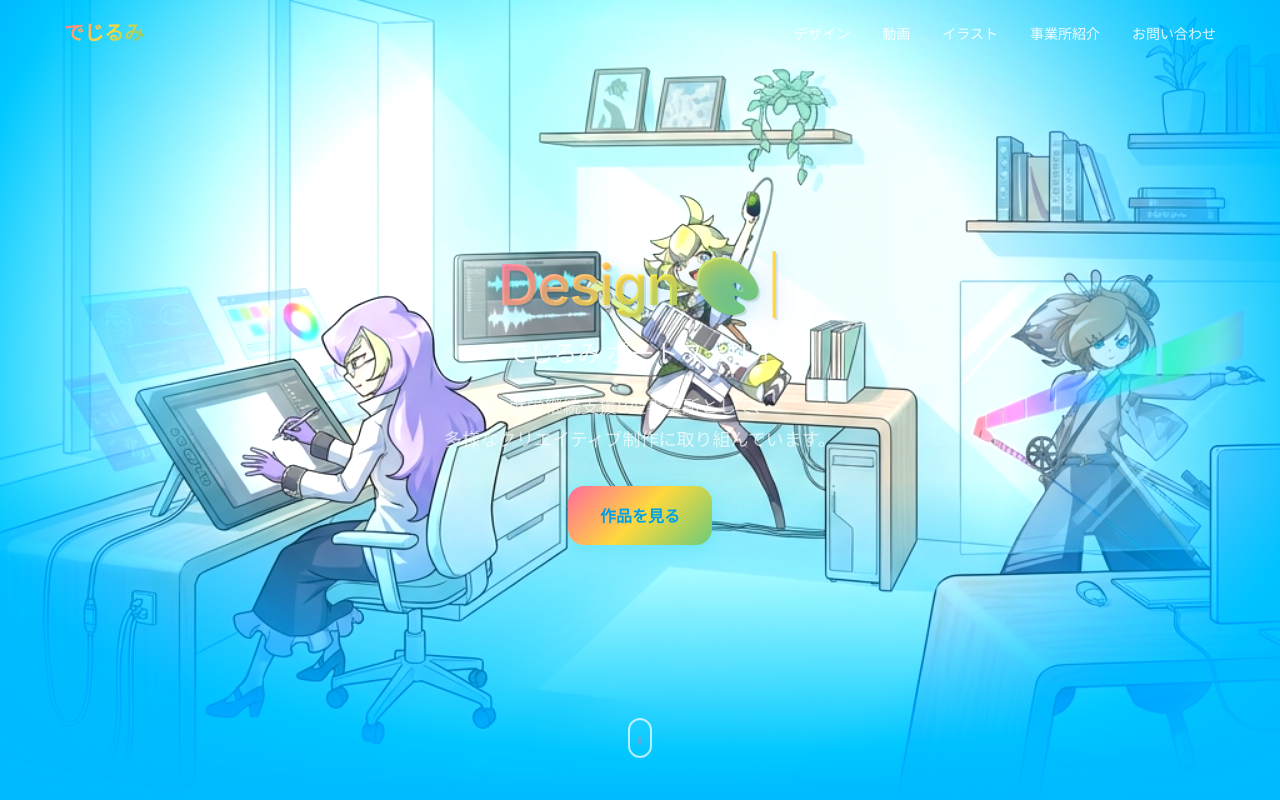
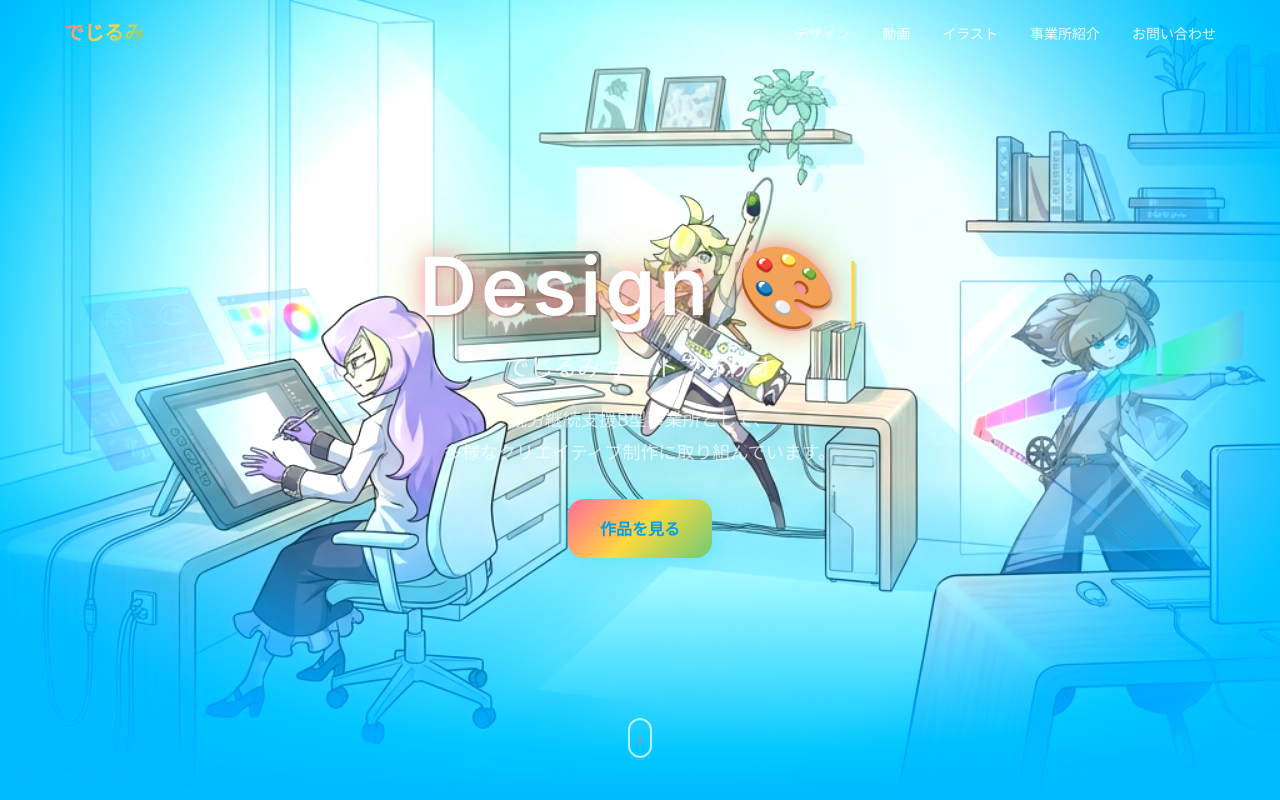
Before and after one commit to 11652444k-code/digi, a plain HTML site: page index.html in a window 1280 px wide. Shown: the top 800 px of the page. Drawn offline with Linux system fonts and the light colour scheme.

Commit message:
Fix typewriter visibility: white text with neon glow shadow

```diff
--- a/index.html
+++ b/index.html
@@ -14,7 +14,7 @@
     <link
         href="https://fonts.googleapis.com/css2?family=Noto+Sans+JP:wght@300;400;500;700&family=Inter:wght@300;400;500;600&display=swap"
         rel="stylesheet">
-    <link rel="stylesheet" href="styles/main.css?v=2.2.0-typewriter">
+    <link rel="stylesheet" href="styles/main.css?v=2.3.0-visible">
 </head>
 
 <body>
--- a/styles/main.css
+++ b/styles/main.css
@@ -269,11 +269,15 @@
 }
 
 .title-accent {
-    background: var(--color-accent-gradient);
-    -webkit-background-clip: text;
-    -webkit-text-fill-color: transparent;
-    background-clip: text;
-    animation: neonPulse 3s ease-in-out infinite;
+    color: #ffffff;
+    font-size: clamp(3rem, 10vw, 5rem);
+    font-weight: 900;
+    text-shadow:
+        0 0 20px rgba(255, 107, 157, 0.8),
+        0 0 40px rgba(255, 217, 61, 0.6),
+        0 0 60px rgba(107, 203, 119, 0.4),
+        2px 2px 0 rgba(0, 0, 0, 0.3);
+    letter-spacing: 0.05em;
 }
 
 @keyframes neonPulse {
```
